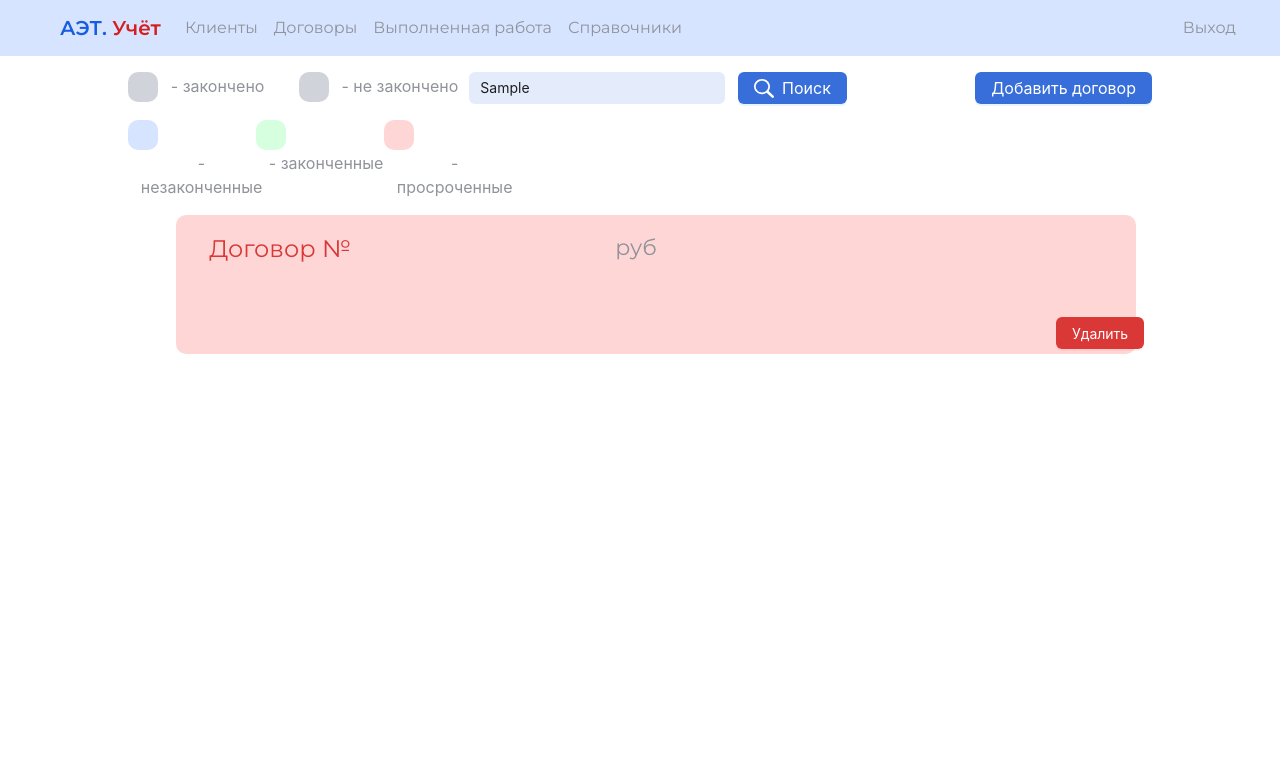
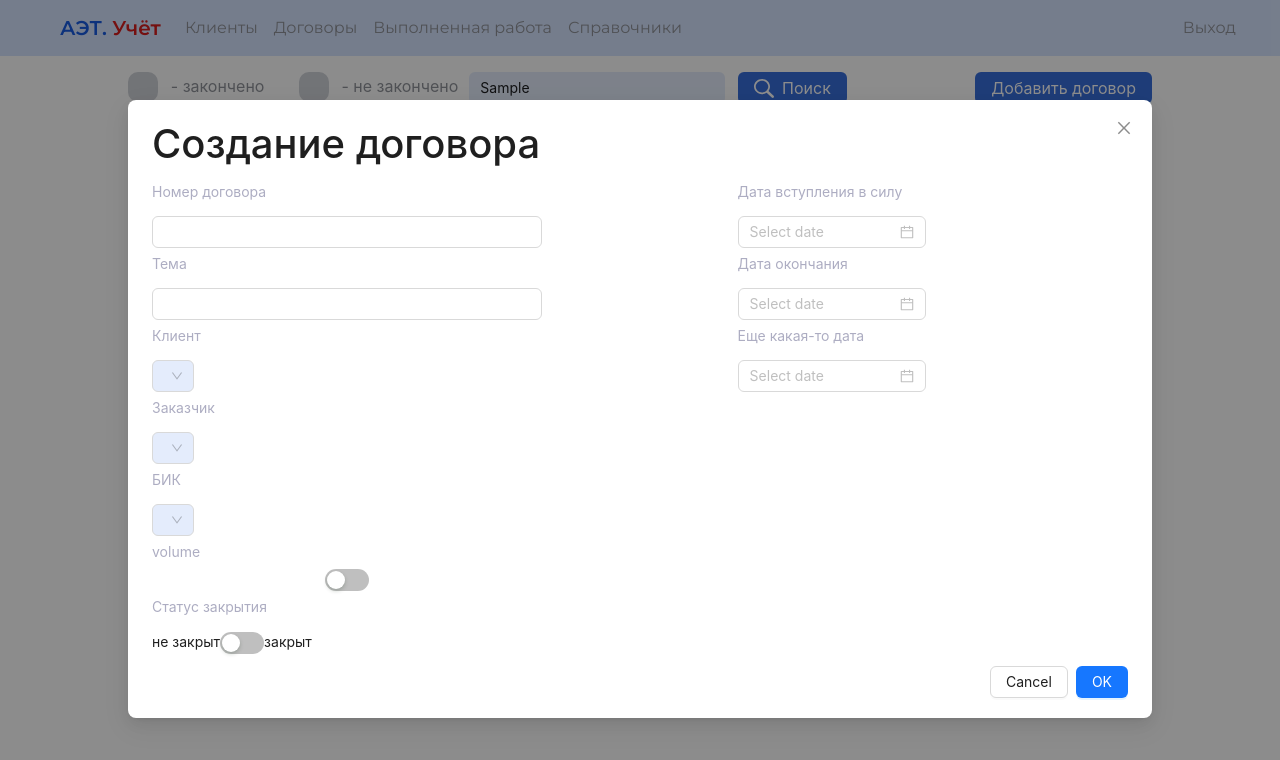
Before and after one commit to digmag/Front-end_mothers_dev, a React (Create React App) app: page /contracts in a window 1280 px wide. Both pictures are taken after typing "Sample" into the empty fields and a click on the button "Добавить договор". Shown: the top 760 px of the page. Built offline with nearby package versions, Linux system fonts and the light colour scheme; no server answers; a web font is replaced by a local one.

Commit message:
модалка для создания документа

```diff
--- a/src/API/clientAPI.js
+++ b/src/API/clientAPI.js
@@ -1,6 +1,6 @@
 import { getListOfClientsActionCreator } from "../reducers/client-reducer";
 
-const url = '158.160.64.66';
+const url = '84.201.140.78';
 
 const getListOfClients = (page) => {
     return dispatch => fetch(`http://${url}:8083/api/client/list?page=${page}`, {
--- a/src/API/contractAPI.js
+++ b/src/API/contractAPI.js
@@ -1,6 +1,6 @@
-import { getListOfContractsActionCreator } from "../reducers/contract-reducer";
+import { getListOfContractsActionCreator, createContractActionCreator } from "../reducers/contract-reducer";
 
-const url = '158.160.64.66';
+const url = '84.201.140.78';
 
 const getListOfContracts = () => {
     return dispatch => fetch(`http://${url}:8083/api/document/contract`, {
@@ -21,6 +21,26 @@ const getListOfContracts = () => {
     }).catch(error => console.log(error))
 }
 
+const createContract = () =>{
+    return dispatch => fetch(`http://${url}:8083/api/document/contract/create`, {
+        method: "POST",
+        headers: {
+            'Content-Type': 'application/json',
+            'Authorization': 'Bearer ' + localStorage.getItem('token')
+        }
+    }).then(response => {
+        if (!response.ok) {
+            console.log(response);
+            throw new Error('Не удалось получить список договоров')
+        }
+        console.log("Успешно получен список договоров")
+        return response.json()
+    }).then(data => {
+        dispatch(createContractActionCreator(data));
+    }).catch(error => console.log(error))
+}
+
 export const contractAPI = {
-    getListOfContracts: getListOfContracts
+    getListOfContracts: getListOfContracts,
+    createContract: createContract
 }
--- a/src/API/userAPI.js
+++ b/src/API/userAPI.js
@@ -1,6 +1,6 @@
 import { loginActionCreator } from "../reducers/user-reducer";
 
-const url = '158.160.64.66';
+const url = '84.201.140.78';
 
 const login = (body, navigate) => {
     return dispatch => fetch(`http://${url}:8081/api/account/login`, {
--- a/src/components/listOfContracts/comp/filters.js
+++ b/src/components/listOfContracts/comp/filters.js
@@ -1,11 +1,24 @@
-import { Row, Col, Input, Button, Checkbox } from "antd";
-import checkBoxGrey from '../images/checkbox_grey.svg'
+import { Button, Form, Input, Select, DatePicker, Row, Col, Modal, Switch } from 'antd';import checkBoxGrey from '../images/checkbox_grey.svg'
 import magn from '../images/magnifier.svg'
 import f from '../images/Rectangle132.svg'
 import s from '../images/Rectangle133.svg'
 import t from '../images/Rectangle139.svg'
+import React, {useState} from "react";
 
 function Filters(){
+
+    const [isModalOpen, setIsModalOpen] = useState(false);
+    const showModal = () => {
+      setIsModalOpen(true);
+    };
+    const handleOk = () => {
+      setIsModalOpen(false);
+    };
+    const handleCancel = () => {
+      setIsModalOpen(false);
+    };
+
+
     return(
         <div>
             <Row>
@@ -28,7 +41,7 @@ function Filters(){
                     </Row>
                 </Col>
                 <Col span={4} style={{display:'flex', justifyContent:'end'}}>
-                    <Button type="primary" style={styleButton}>Добавить договор</Button>
+                    <Button type="primary" style={styleButton} onClick={showModal}>Добавить договор</Button>
                 </Col>
             </Row>
             <Row style={{margin:'2vh 0 0 0'}}>
@@ -51,6 +64,51 @@ function Filters(){
                     </Row>
                 </Col>
             </Row>
+
+            <Modal open={isModalOpen} onOk={handleOk} onCancel={handleCancel} style={{minWidth:'80vw'}}>
+                <h1>Создание договора</h1>
+                <div style={{display:'flex', justifyContent:'space-between'}}>
+                    <div style={{width:'40%'}}>
+                        <Form.Item name="username" style={{margin:'0 0 1vh 0', width:'40vw', color:'#adadc2'}}>Номер договора</Form.Item>
+                        <Input id='number'/>
+
+                        <Form.Item name="username" style={{margin:'0 0 1vh 0', width:'40vw', color:'#adadc2'}}>Тема</Form.Item>
+                        <Input id='subject'/>
+
+                        <Form.Item name="username" style={{margin:'0 0 1vh 0', width:'40vw', color:'#adadc2'}}>Клиент</Form.Item>
+                        <Select id='client'/>
+
+                        <Form.Item name="username" style={{margin:'0 0 1vh 0', width:'40vw', color:'#adadc2'}}>Заказчик</Form.Item>
+                        <Select id='employee'/>
+
+                        <Form.Item name="username" style={{margin:'0 0 1vh 0', width:'40vw', color:'#adadc2'}}>БИК</Form.Item>
+                        <Select id='bic'/>
+
+                        <Row style={{display:'flex', justifyContent:'center'}}>
+                            <Col><Form.Item name="username" style={{margin:'0 0 0 0', width:'40vw', color:'#adadc2'}}>volume</Form.Item></Col>
+                            <Col><Switch id='volume'/></Col>
+
+                        </Row>
+
+
+                        <Form.Item name="username" style={{margin:'0 0 1vh 0', width:'40vw', color:'#adadc2'}}>Статус закрытия</Form.Item>
+                        <span style={{margin:'0 1vw 0 0 0'}}>не закрыт</span>
+                        <Switch id='isEnd'/>
+                        <span>закрыт</span>
+                    </div>
+                    <div style={{width:'40%', display:'flex', justifyContent:'flex-start', flexDirection:'column', alignItems:'baseline'}}>
+                        <Form.Item name="username" style={{margin:'0 0 1vh 0', width:'40vw', color:'#adadc2'}}>Дата вступления в силу</Form.Item>
+                        <DatePicker id='startDate'/>
+
+                        <Form.Item name="username" style={{margin:'0 0 1vh 0', width:'40vw', color:'#adadc2'}}>Дата окончания</Form.Item>
+                        <DatePicker id='endDoingDate'/>
+
+                        <Form.Item name="username" style={{margin:'0 0 1vh 0', width:'40vw', color:'#adadc2'}}>Еще какая-то дата</Form.Item>
+                        <DatePicker id='endLifeDate'/>
+                    </div>
+                </div>
+            </Modal>
+
         </div>
     )
 }
--- a/src/reducers/contract-reducer.js
+++ b/src/reducers/contract-reducer.js
@@ -40,7 +40,8 @@ const initialContractState = {
     count: 0
 }
 
-const GET_LIST_OF_CONTRACTS = "GET_LIST_OF_CONTRACTS"
+const GET_LIST_OF_CONTRACTS = "GET_LIST_OF_CONTRACTS";
+const CREATE_CONTRACT = "CREATE_CONTRACT";
 
 const contractReducer = (state = initialContractState, action) => {
     const newState = { ...state };
@@ -48,6 +49,9 @@ const contractReducer = (state = initialContractState, action) => {
         case GET_LIST_OF_CONTRACTS:
             newState.contracts = action.contracts;
             return newState
+        case CREATE_CONTRACT:
+            newState.contracts = [...newState.contracts, action.contract];
+            return newState;
         default:
             return newState;
     }
@@ -57,4 +61,8 @@ export function getListOfContractsActionCreator(contracts) {
     return { type: GET_LIST_OF_CONTRACTS, contracts: contracts }
 }
 
+export function createContractActionCreator(contract){
+    return{type: CREATE_CONTRACT, contract: contract}
+}
+
 export default contractReducer;
```
